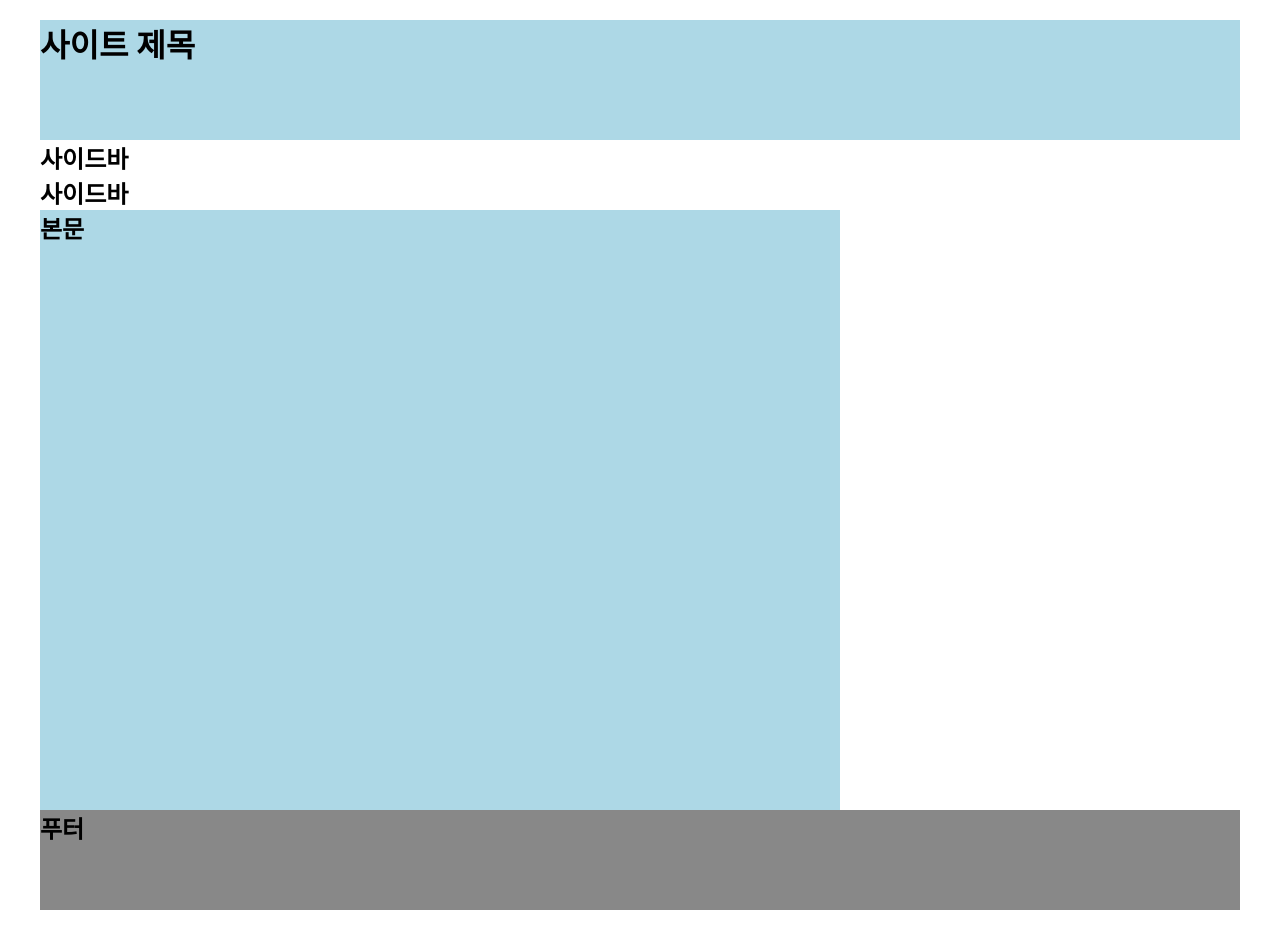
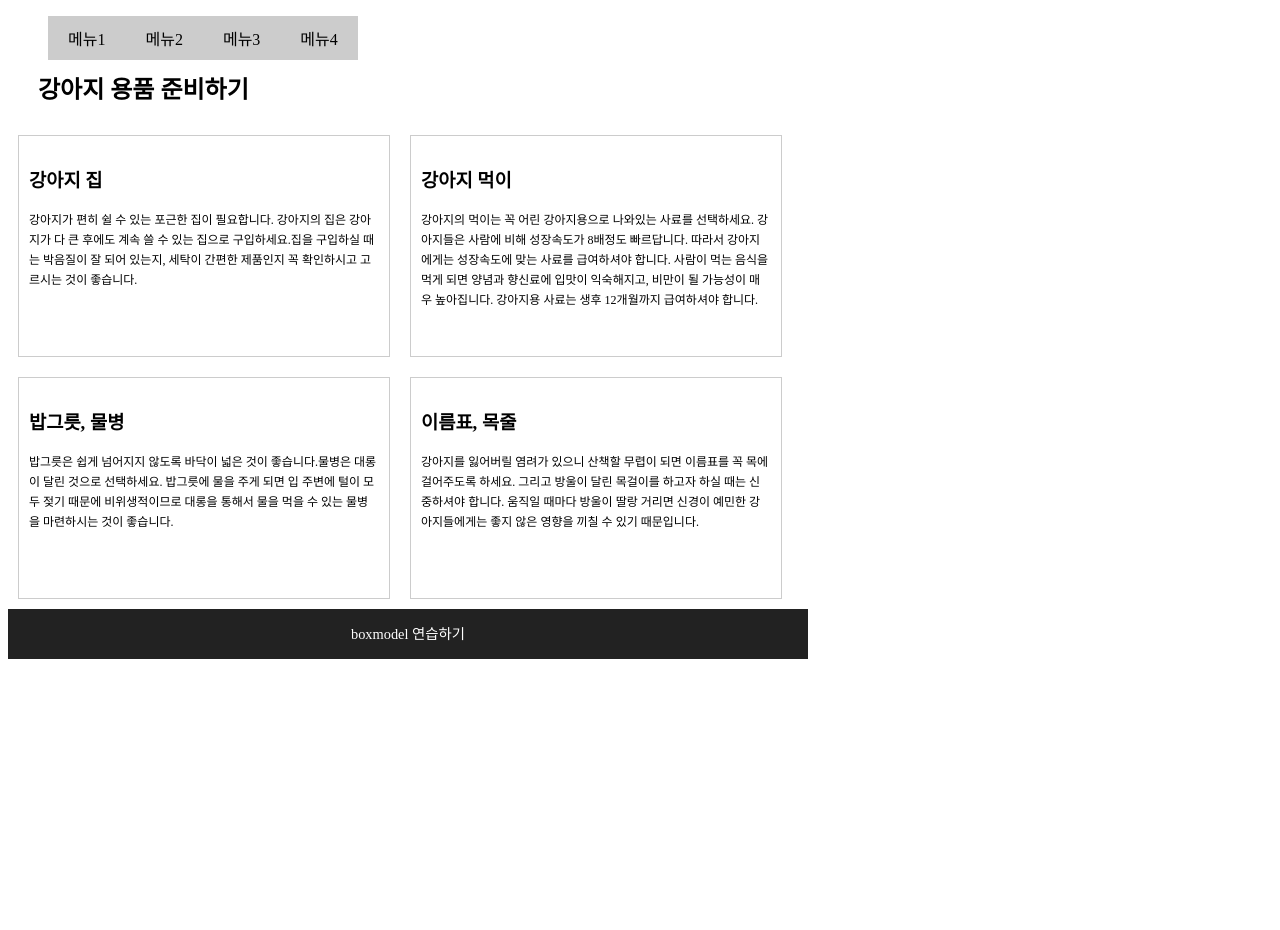
Before and after one commit to ohoh12/HTML, a plain HTML site: page 웹문서 레이아웃 작성(3)/index.html in a window 1280 px wide. After the commit the page ends 800 px from the top, so only its background shows below. Drawn offline with Linux system fonts and the light colour scheme.

Commit message:
no message

```diff
--- /dev/null
+++ b/웹문서 레이아웃 작성(2)/style.css
@@ -0,0 +1,38 @@
+*{
+    margin : 0;
+    padding : 0;
+    box-sizing: border-box;
+}
+#container{
+    width: 1200px;
+    margin: 20px auto;
+}
+#header{
+    width: 100%;
+    height: 120px;
+    background-color:lightblue;
+}
+#left-sidebar{
+    width: 250px;
+    height: 600px;
+    background-color: lightcyan;
+    float: left;
+}
+#right-sidebar{
+    width: 150px;
+    height: 600px;
+    background-color: lightpink;
+    float: right;
+}
+#contents{
+    width: 800px;
+    height: 600px;
+    background-color: lightblue;
+    float: left;
+}
+#footer{
+    width: 100%;
+    height: 100px;
+    background-color: #888;
+    clear: left;
+}
--- a/웹문서 레이아웃 작성(3)/index.html
+++ b/웹문서 레이아웃 작성(3)/index.html
@@ -2,26 +2,43 @@
 <html>
 <head>
     <meta charset="UTF-8">
-    <title>CSS 레이아웃 -2단 레이아웃</title>
     <link rel="stylesheet" href="style.css">
 </head>
 <body>
-    <div id="container">
-        <header id="header">
-            <h1>사이트 제목</h1>
-        </header>
-        <aside id="sidebar">
-            <h2>사이드바</h2>
-        </aside>
-        <aside id="sidebars">
-            <h2>사이드바</h2>
-        </aside>
-        <section id="contents">
-            <h2>본문</h2>
-        </section>
-        <footer id="footer">
-            <h2>푸터</h2>
-        </footer>
+<div id="container">
+    <header>
+        <nav>
+            <ul>
+                <li><a href="#">메뉴1</a></li>
+                <li><a href="#">메뉴2</a></li>
+                <li><a href="#">메뉴3</a></li>
+                <li><a href="#">메뉴4</a></li>
+            </ul>
+        </nav>
+    </header>
+<section>
+    <h2>강아지 용품 준비하기</h2>
+    <div id="article">
+        <h3>강아지 집</h3>
+        <p>강아지가 편히 쉴 수 있는 포근한 집이 필요합니다. 강아지의 집은 강아지가 다 큰 후에도 계속 쓸 수 있는 집으로 구입하세요.집을 구입하실 때는 박음질이 잘 되어 있는지, 세탁이 간편한 제품인지 꼭 확인하시고 고르시는 것이 좋습니다.</p>
     </div>
+    <div id="article">
+        <h3>강아지 먹이</h3>
+        <p>강아지의 먹이는 꼭 어린 강아지용으로 나와있는 사료를 선택하세요. 강아지들은 사람에 비해 성장속도가 8배정도 빠르답니다. 따라서 강아지에게는 성장속도에 맞는 사료를 급여하셔야 합니다. 사람이 먹는 음식을 먹게 되면 양념과 향신료에 입맛이 익숙해지고, 비만이 될 가능성이 매우 높아집니다. 강아지용 사료는 생후 12개월까지 급여하셔야 합니다.</p>
+    </div>
+    <div id="article">
+        <h3>밥그릇, 물병</h3>
+        <p>밥그릇은 쉽게 넘어지지 않도록 바닥이 넓은 것이 좋습니다.물병은 대롱이 달린 것으로 선택하세요. 밥그릇에 물을 주게 되면 입 주변에 털이 모두 젖기 때문에 비위생적이므로 대롱을 통해서 물을 먹을 수 있는 물병을 마련하시는 것이 좋습니다.</p>
+    </div>
+    <div id="article">
+        <h3>이름표, 목줄</h3>
+        <p>강아지를 잃어버릴 염려가 있으니 산책할 무렵이 되면 이름표를 꼭 목에 걸어주도록 하세요. 그리고 방울이 달린 목걸이를 하고자 하실 때는 신중하셔야 합니다. 움직일 때마다 방울이 딸랑 거리면 신경이 예민한 강아지들에게는 좋지 않은 영향을 끼칠 수 있기 때문입니다.</p>
+    </div>
+</section>
+<div id="footer">
+    <p>boxmodel 연습하기</p>
+</div>
+
+</div>
 </body>
 </html>
--- a/웹문서 레이아웃 작성(3)/style.css
+++ b/웹문서 레이아웃 작성(3)/style.css
@@ -1,38 +1,52 @@
-*{
-    margin : 0;
-    padding : 0;
-    box-sizing: border-box;
+#container{
+    width: 800px;
+    margin: 0, auto center;
 }
-#container{
-    width: 1200px;
-    margin: 20px auto;
+ul{
+    list-style: none;
 }
-#header{
-    width: 100%;
-    height: 120px;
-    background-color:lightblue;
-}
-#left-sidebar{
-    width: 250px;
-    height: 600px;
-    background-color: lightcyan;
+ul li{
     float: left;
 }
-#right-sidebar{
-    width: 150px;
-    height: 600px;
-    background-color: lightpink;
-    float: right;
+a{
+    display: block;
+    padding: 10px 20px;
+    background-color: #ccc;
 }
-#contents{
-    width: 800px;
-    height: 600px;
-    background-color: lightblue;
+a:link, a:visited{
+    color: black;
+    text-decoration: none;
+}
+a:hover{
+    color: #fff;
+    background-color: blueviolet;
+}
+h2{
+    margin: 10px;
+    clear: left;
+    padding: 10px 20px;
+}
+p{
+    line-height: 20px;
+    font-size: 12px;
+}
+#article{
     float: left;
+    width: 350px;
+    height: 200px;
+    margin: 10px;
+    padding: 10px;
+    border: 1px solid #ccc;
 }
 #footer{
+    clear: left;
     width: 100%;
-    height: 100px;
-    background-color: #888;
-    clear: left;
+    height: 50px;
+    background-color: #222;
 }
+#footer > p{
+    color: #fff;
+    font-size: 0.9em;
+    text-align: center;
+    line-height: 50px;
+}
```
Also changed, not shown: 웹문서 레이아웃 작성(2)/index.html (added, +27 -0 lines), CSS 선택자 고급상속/index.html (added), CSS 선택자 고급상속/style.css (added).
